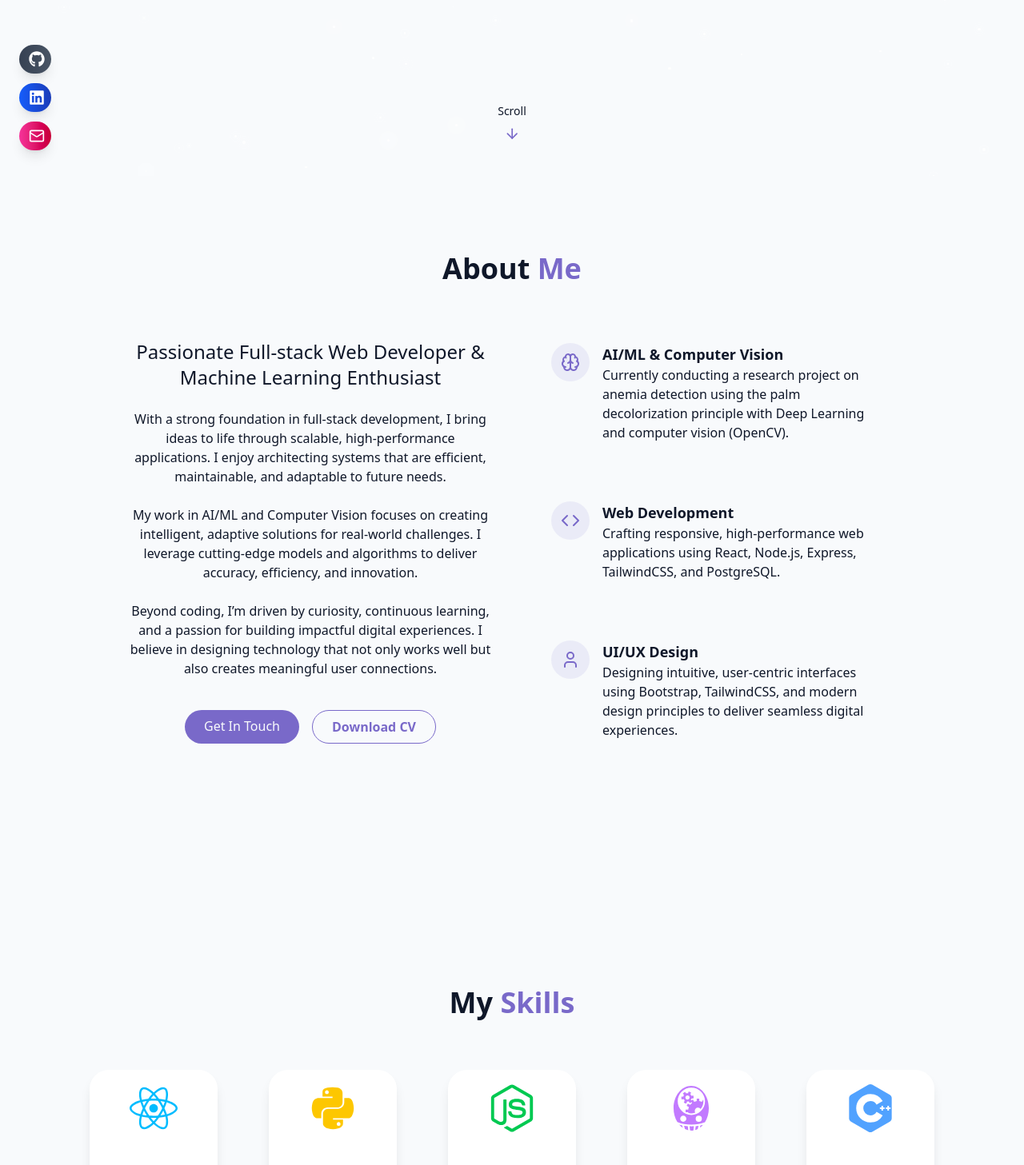
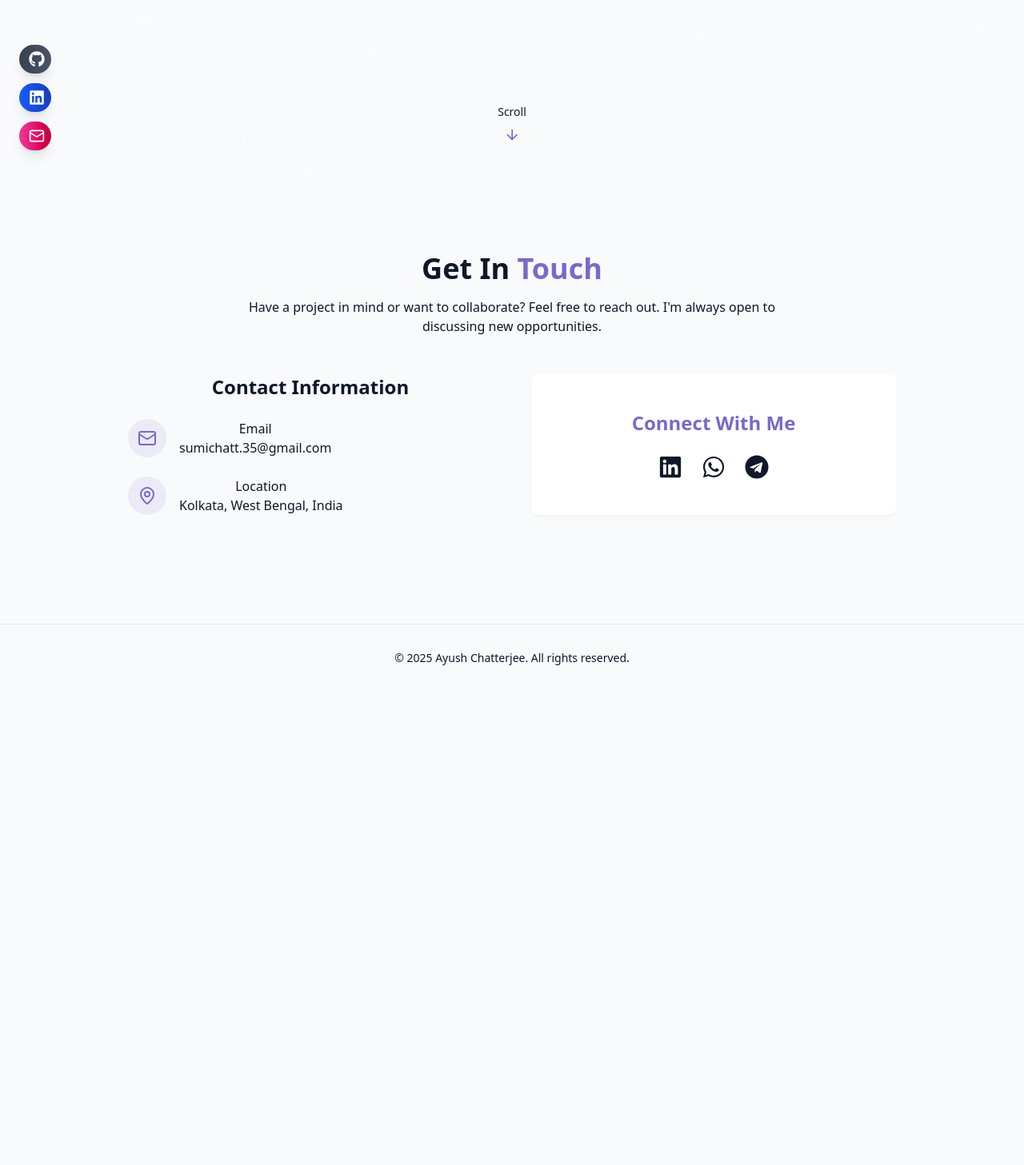
Before and after one commit to ayush2005soumya/Portfolio-Website, a React (Vite) app: page / in a window 1280 px wide. Shown: the part 580-2037 px from the top of the page at 80% size. After the commit the page ends 1445 px from the top, so only its background shows below. Built offline with nearby package versions, Linux system fonts and the light colour scheme.

Commit message:
Implement dynamic section rendering in Home component
Refactor Home component to use dynamic section rendering based on current view state.

```diff
--- a/src/pages/Home.jsx
+++ b/src/pages/Home.jsx
@@ -1,5 +1,6 @@
+import { useState } from "react";
 import { ThemeToggle } from "../components/ThemeToggle";
-import { Starbackground} from "@/components/Starbackground";
+import { Starbackground } from "@/components/Starbackground";
 import { Navbar } from "@/components/Navbar";
 import { HeroSection } from "@/components/HeroSection";
 import { AboutSection } from "@/components/AboutSection";
@@ -9,26 +10,44 @@ import { ProjectsSection } from "@/components/ProjectsSection";
 import { ContactSection } from "@/components/ContactSection";
 import { Footer } from "@/components/Footer";
 import { ExperienceSection } from "@/components/ExperienceSection";
+
 export const Home = () => {
+  // currentView keys: "home" (initial), "about", "skills", "projects", "experience", "education", "contact"
+  const [currentView, setCurrentView] = useState("home");
+
+  const sectionMap = {
+    home: HeroSection,
+    about: AboutSection,
+    skills: SkillsSection,
+    projects: ProjectsSection,
+    experience: ExperienceSection,
+    education: EducationSection,
+  };
+
+  const SelectedSection = sectionMap[currentView] || HeroSection;
+
   return (
     <div className="min-h-screen bg-background text-foreground overflow-x-hidden">
-            {/* Theme Toggle */ }
+      {/* Theme Toggle */}
       <ThemeToggle />
-            {/* Background Effect*/ }
+      {/* Background Effect */}
       <Starbackground />
-            {/* navbar */ }
-                <Navbar />
-            {/*Main Content */ }
+      {/* navbar - pass handler */}
+      <Navbar onNavigate={(viewKey) => setCurrentView(viewKey)} />
+      {/* Main Content */}
       <main>
-                    <HeroSection />
-                    <AboutSection />
-                    <SkillsSection />
-                    <ProjectsSection />
-                    <ExperienceSection />
-                    <EducationSection />
+        {currentView === "contact" ? (
+          // show ONLY ContactSection when Contact is chosen
           <ContactSection />
+        ) : (
+          // otherwise show the selected "hero" area (dynamic) + common ContactSection
+          <>
+            <SelectedSection />
+            <ContactSection />
+          </>
+        )}
       </main>
-            {/*Footer */ }
+      {/* Footer */}
       <Footer />
     </div>
   );
```
Lines whose indentation alone changed are shown as unchanged.
